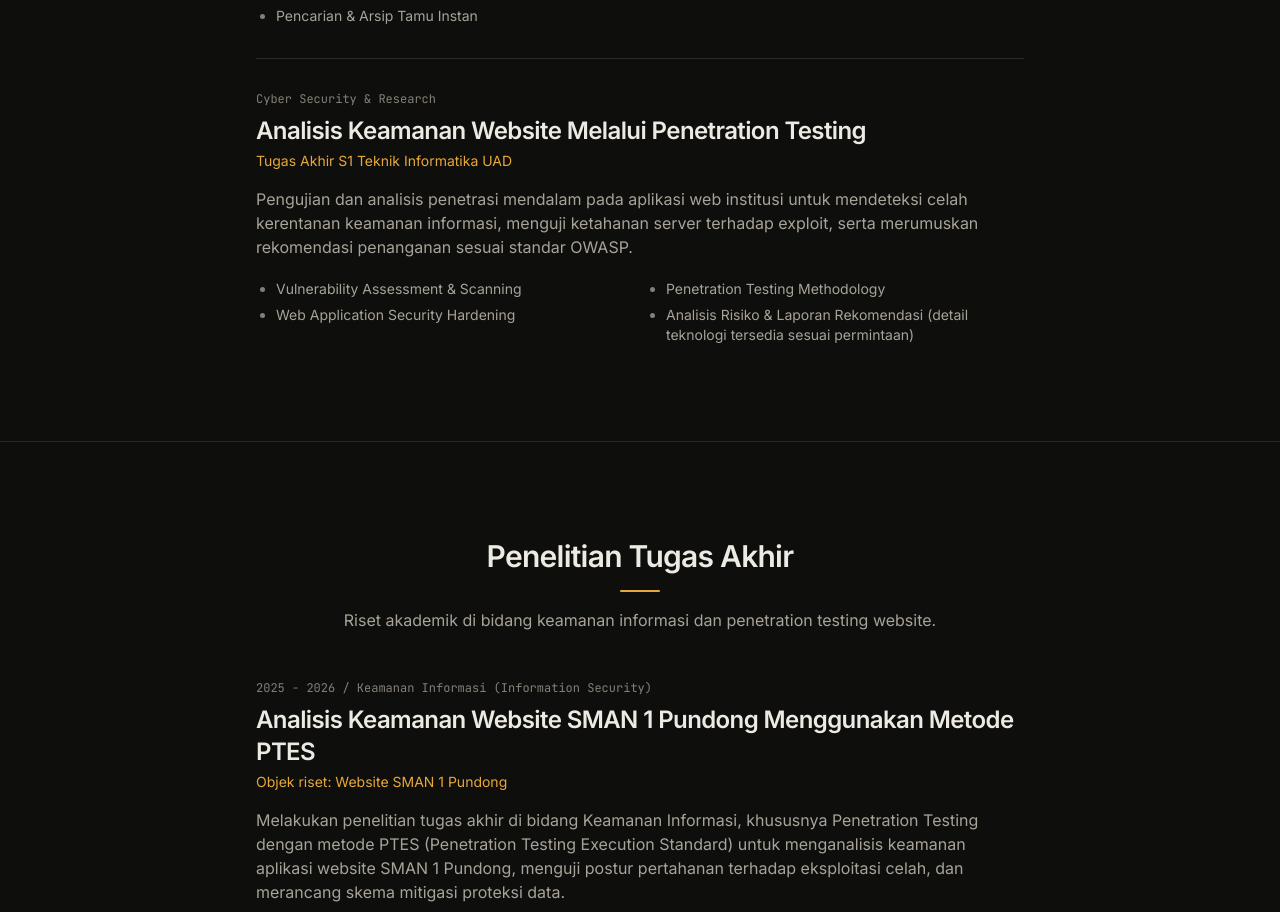
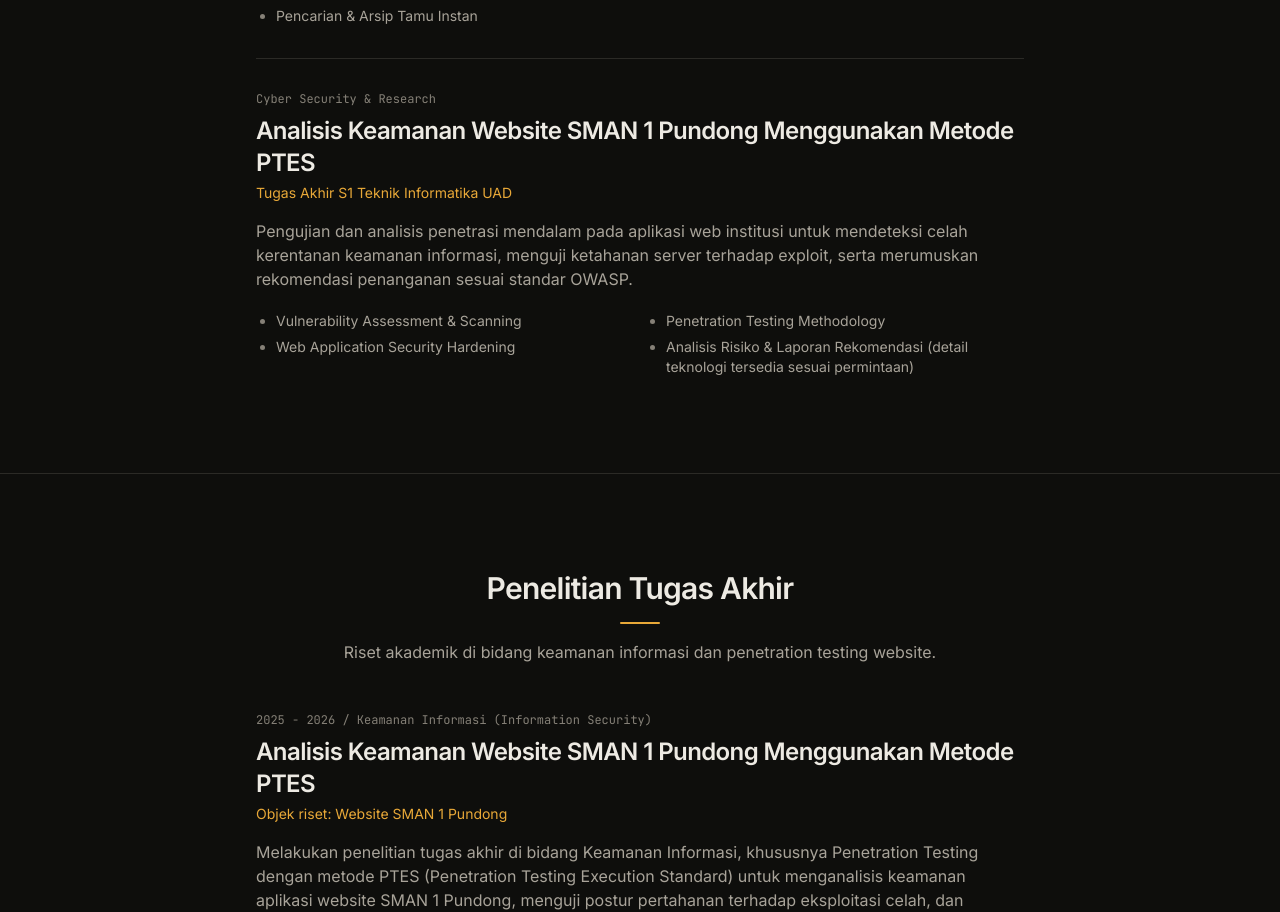
Before and after one commit to ridhodp/PortofolioMRidhoNaufal, a Next.js app: page / in a window 1280 px wide. Shown: the part 4286-5198 px from the top of the page. Built offline with nearby package versions, Linux system fonts and the light colour scheme.

Commit message:
content: align pentest project title with research title

```diff
--- a/src/data/portfolio.ts
+++ b/src/data/portfolio.ts
@@ -153,7 +153,7 @@ export const projects: Project[] = [
   },
   {
     id: "web-pentest-research",
-    title: "Analisis Keamanan Website Melalui Penetration Testing",
+    title: "Analisis Keamanan Website SMAN 1 Pundong Menggunakan Metode PTES",
     category: "Cyber Security & Research",
     organization: "Tugas Akhir S1 Teknik Informatika UAD",
     description:
```
